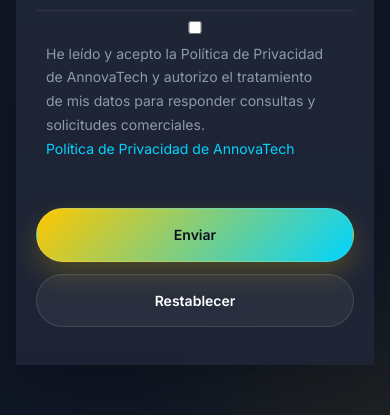
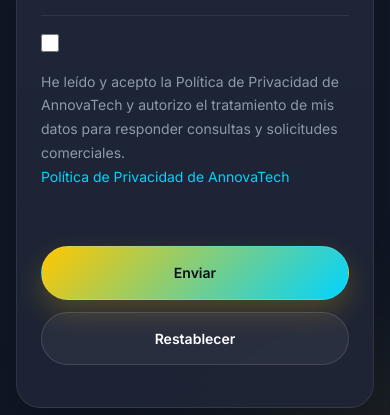
Before and after one commit to Djoudy9194/annovatech-site, a plain HTML site: page contacto.html in a window 390 px wide. Shown: the part 3515-3930 px from the top of the page. Drawn offline with Linux system fonts and the light colour scheme.

Commit message:
restaurar el diseño del formulario de contacto

```diff
--- a/assets/css/pages.css
+++ b/assets/css/pages.css
@@ -685,10 +685,14 @@
 #crmWebToEntityForm.contact-page-form-zoho {
   width: 100%;
   max-width: none;
+  border-radius: var(--radius-lg);
+  border: 1px solid rgba(255, 255, 255, 0.08);
   color: var(--color-text-primary);
   background:
     linear-gradient(180deg, rgba(255, 255, 255, 0.045), rgba(255, 255, 255, 0.018)),
     rgba(27, 34, 51, 0.88);
+  box-shadow: var(--shadow-md);
+  backdrop-filter: blur(12px);
 }
 
 #crmWebToEntityForm.contact-page-form-zoho * {
@@ -776,13 +780,30 @@
 }
 
 #crmWebToEntityForm.contact-page-form-zoho .zcwf_privacy {
-  padding: 6px 0 0;
+  display: grid;
+  grid-template-columns: auto 1fr;
+  gap: 12px;
+  align-items: start;
+  padding: 14px 0 0;
   border-top: 1px solid rgba(255, 255, 255, 0.08);
 }
 
+#crmWebToEntityForm.contact-page-form-zoho .dIB.vaT,
+#crmWebToEntityForm.contact-page-form-zoho .displayPurpose,
+#crmWebToEntityForm.contact-page-form-zoho .newCustomchkbox-md {
+  display: block;
+}
+
+#crmWebToEntityForm.contact-page-form-zoho #privacyTool7420333000000605646 {
+  width: 18px;
+  height: 18px;
+  margin: 4px 0 0;
+  accent-color: var(--color-accent-secondary);
+}
+
 #crmWebToEntityForm.contact-page-form-zoho .zcwf_privacy_txt {
-  width: calc(100% - 34px);
-  margin-left: 10px;
+  width: 100%;
+  margin-left: 0;
   color: var(--color-text-muted) !important;
   font-size: 14px !important;
   line-height: 1.7;
@@ -798,7 +819,8 @@
 }
 
 #crmWebToEntityForm.contact-page-form-zoho #privacyErr7420333000000605646 {
-  padding-left: 34px !important;
+  grid-column: 2;
+  padding-left: 0 !important;
 }
 
 #crmWebToEntityForm.contact-page-form-zoho .zcwf_actions .zcwf_col_fld {
@@ -839,6 +861,29 @@
   opacity: 0.72;
   cursor: wait;
   transform: none;
+}
+
+@media (max-width: 767px) {
+  #crmWebToEntityForm.contact-page-form-zoho {
+    padding: 24px;
+  }
+
+  #crmWebToEntityForm.contact-page-form-zoho .zcwf_privacy {
+    grid-template-columns: 1fr;
+    gap: 10px;
+  }
+
+  #crmWebToEntityForm.contact-page-form-zoho #privacyErr7420333000000605646 {
+    grid-column: 1;
+  }
+
+  #crmWebToEntityForm.contact-page-form-zoho .zcwf_actions .zcwf_col_fld {
+    flex-direction: column;
+  }
+
+  #crmWebToEntityForm.contact-page-form-zoho .zcwf_button {
+    width: 100%;
+  }
 }
 
 .form-row {
```
